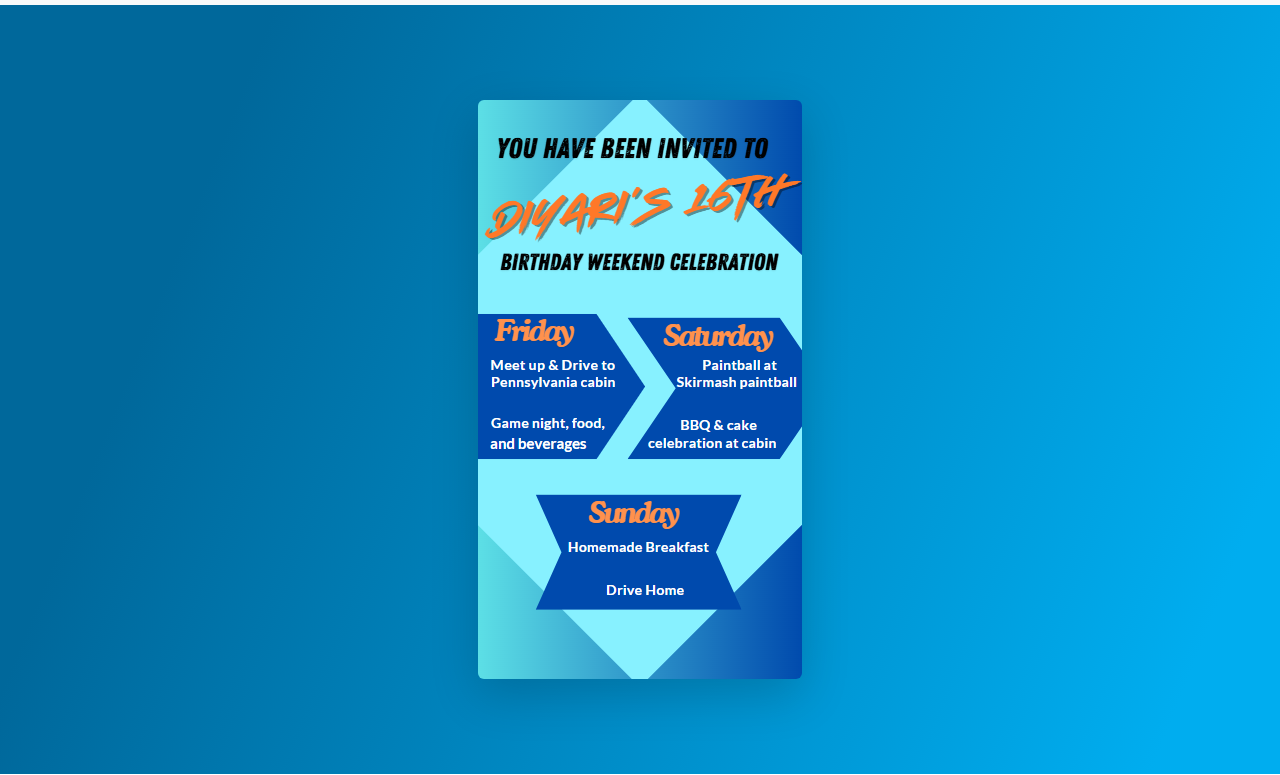
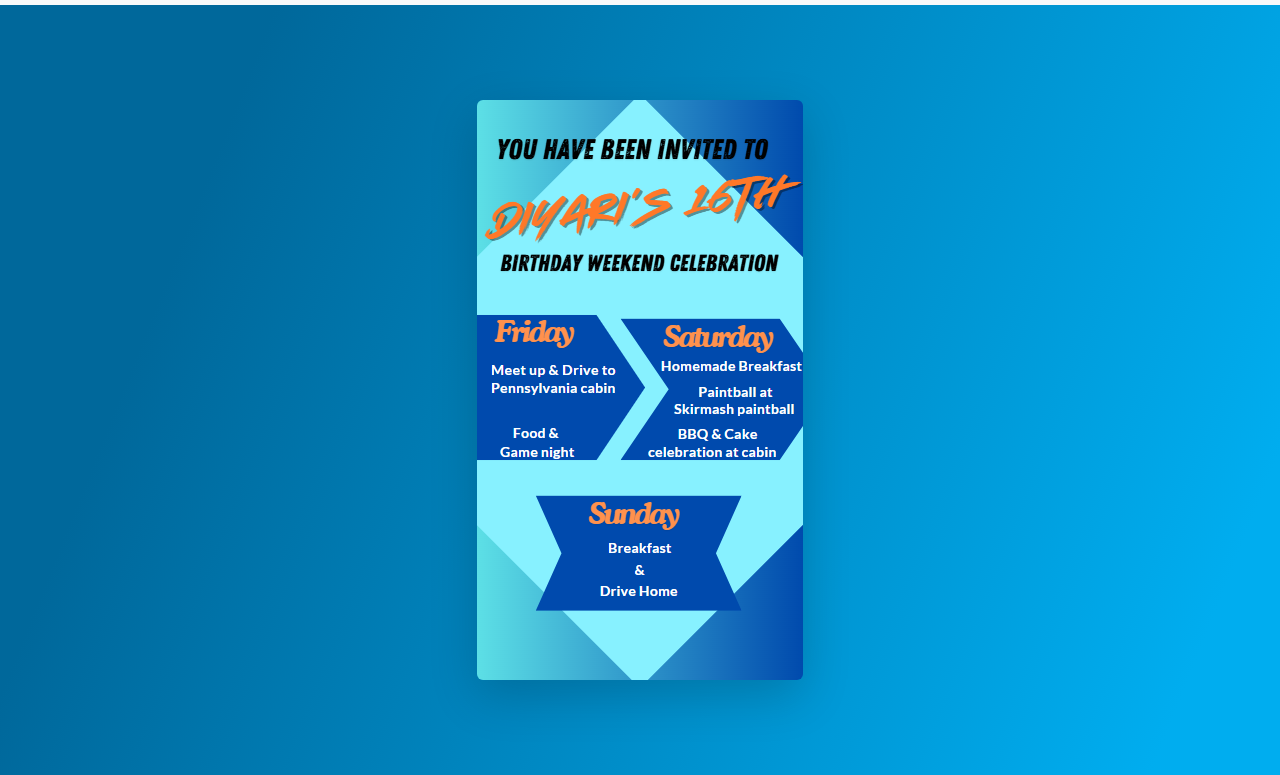
Before and after one commit to ChantellDavis/Diyari-Birthday-Invite, a plain HTML site: page index.html in a window 1280 px wide. Shown: the part 115-890 px from the top of the page. Drawn offline with nearby package versions, Linux system fonts and the light colour scheme; a web font is replaced by a local one.

Commit message:
updated info for index.html file

```diff
--- a/index.html
+++ b/index.html
@@ -69,7 +69,7 @@
     <div class="invitation">
       <img
         class="invitePic rounded shadow-lg mx-auto d-block"
-        src="/images/invitation1.png"
+        src="/images/invitation2.png"
         download
         alt="Diyari's birthday invitation"
       />
```
Also changed, not shown: images/invitation2.png (added).
